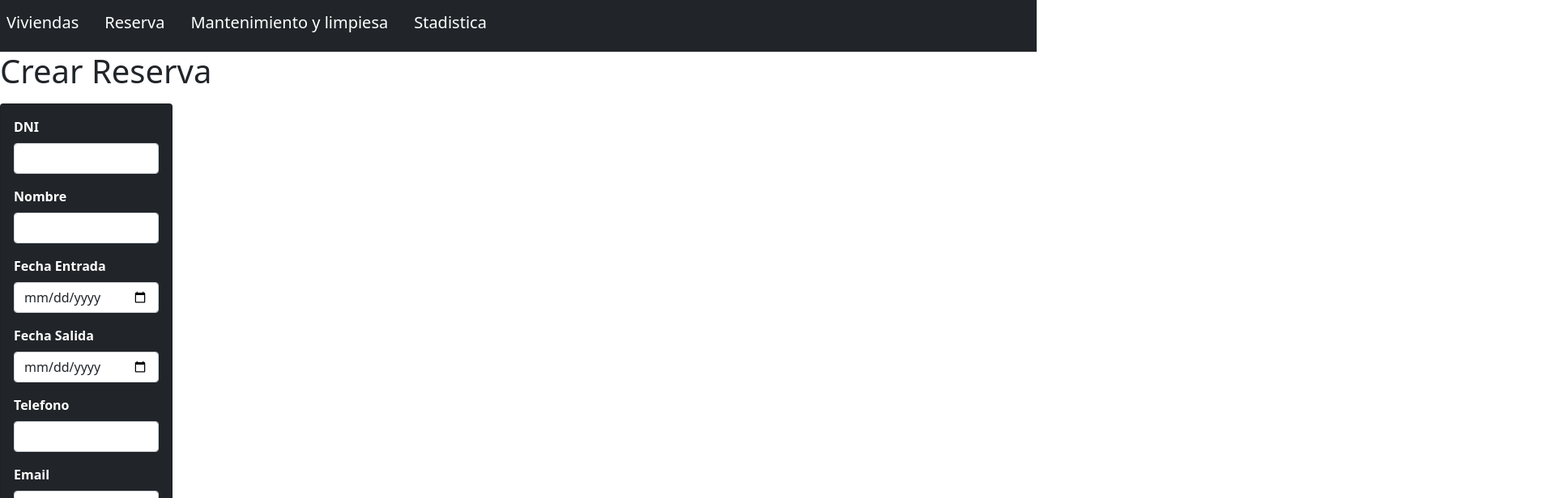
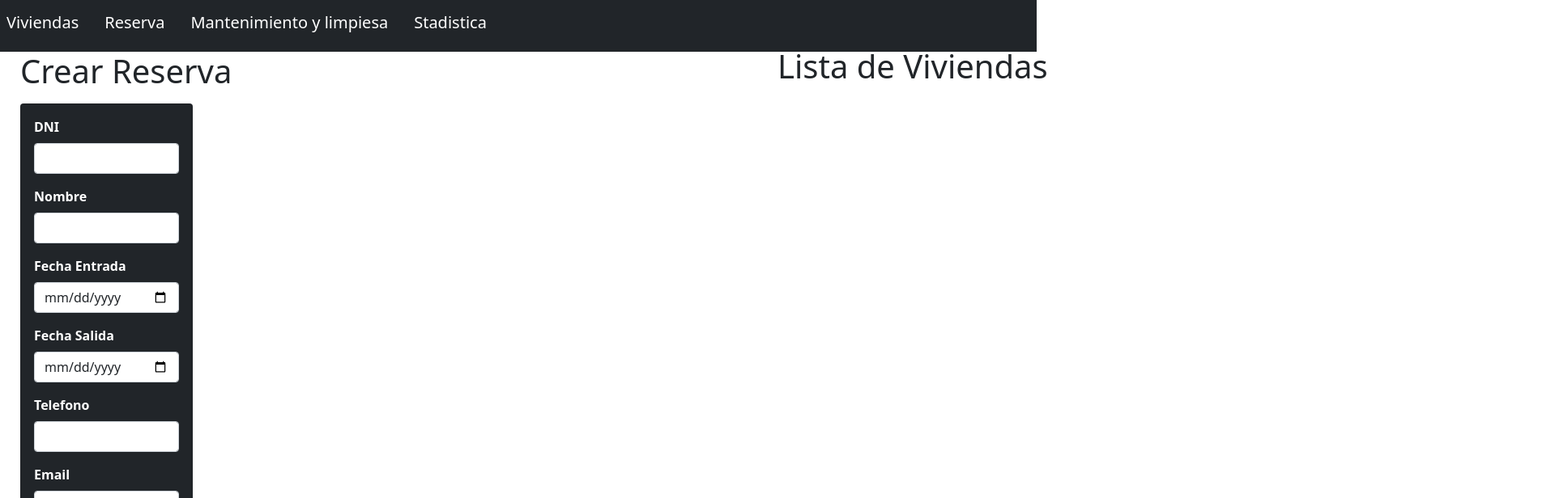
Before and after one commit to JuanOchandoArrevilla/gestionEmpresaERP, a React (Create React App) app: page /reserva in a window 1280 px wide. Shown: the top 616 px of the page at 81% size, 1920 px wide, since content can reach past the window. Built offline with nearby package versions, Linux system fonts and the light colour scheme.

Commit message:
se arreglo un poco el codigo

```diff
--- a/src/App.css
+++ b/src/App.css
@@ -18,3 +18,18 @@
   color: green;
   font-weight: bold;
 }
+
+.formReserva {
+  position: relative;
+  left: 25px;
+}
+
+.listaVienda {
+  position: relative;
+  left:75%;
+  bottom:830px;
+}
+
+.paginaTamanoVivienda {
+  width: 100%;
+}
--- a/src/App.js
+++ b/src/App.js
@@ -1,8 +1,8 @@
 import { BrowserRouter, Routes, Route } from "react-router-dom";
 import "./App.css";
 import Navbar from "./components/Navbar";
-import Viendas from "./pages/Viviendas";
-import Reserva from "./pages/Reserva";
+import PaginaViviendas from './pages/PaginaViviendas'
+import PaginaReserva from './pages/PaginaReserva';
 
 
 function App() {
@@ -11,8 +11,8 @@ function App() {
       <BrowserRouter>
         <Navbar />
         <Routes>
-          <Route path="/viviendas" element={<Viendas />} />
-          <Route path="/reserva" element={<Reserva />} />
+          <Route path="/viviendas" element={<PaginaViviendas />} />
+          <Route path="/reserva" element={<PaginaReserva />} />
         </Routes>
       </BrowserRouter>
     </>
--- /dev/null
+++ b/src/components/ListaViviendas.jsx
@@ -0,0 +1,14 @@
+import React from 'react'
+
+const ListaViviendas = () => {
+    return (
+        <>
+        <div>
+            <h1 className="listaVienda">Lista de Viviendas</h1>
+        </div>
+
+        </>
+    )
+}
+
+export default ListaViviendas
--- a/src/pages/Reserva.jsx
+++ b/src/components/Reserva.jsx
@@ -6,7 +6,8 @@ import { Formik, Form, Field, ErrorMessage } from "formik";
 const Reserva = () => {
 
   return (
-    <div className="">
+    <>
+    <div className="formReserva">
       <h1>Crear Reserva</h1>
       <div className="col-2">
         <div className="card mt-3 bg-dark">
@@ -208,6 +209,7 @@ const Reserva = () => {
         </div>
       </div>
     </div>
+    </>
   );
 };
 
--- a/src/index.js
+++ b/src/index.js
@@ -5,9 +5,6 @@ import App from './App';
 
 
 ReactDOM.render(
-
-
-
   <React.StrictMode>
     <App />
   </React.StrictMode>,
--- /dev/null
+++ b/src/pages/PaginaReserva.jsx
@@ -0,0 +1,16 @@
+import React from 'react'
+import Reserva from '../components/Reserva';
+import ListaViviendas from '../components/ListaViviendas';
+
+const PaginaReserva = () => {
+    return (
+        <>
+        <div className="paginaTamanoVivienda">
+          <Reserva />
+          <ListaViviendas />
+          </div>
+        </>
+    )
+}
+
+export default PaginaReserva
--- /dev/null
+++ b/src/pages/PaginaViviendas.jsx
@@ -0,0 +1,14 @@
+import React from 'react'
+import Viviendas from '../components/Viviendas'
+
+const PaginaViviendas = () => {
+    return (
+        <>
+
+        <Viviendas />
+
+        </>
+    )
+}
+
+export default PaginaViviendas
```
Also changed, not shown: src/components/Viviendas.jsx (renamed from src/pages/Viviendas.jsx).
